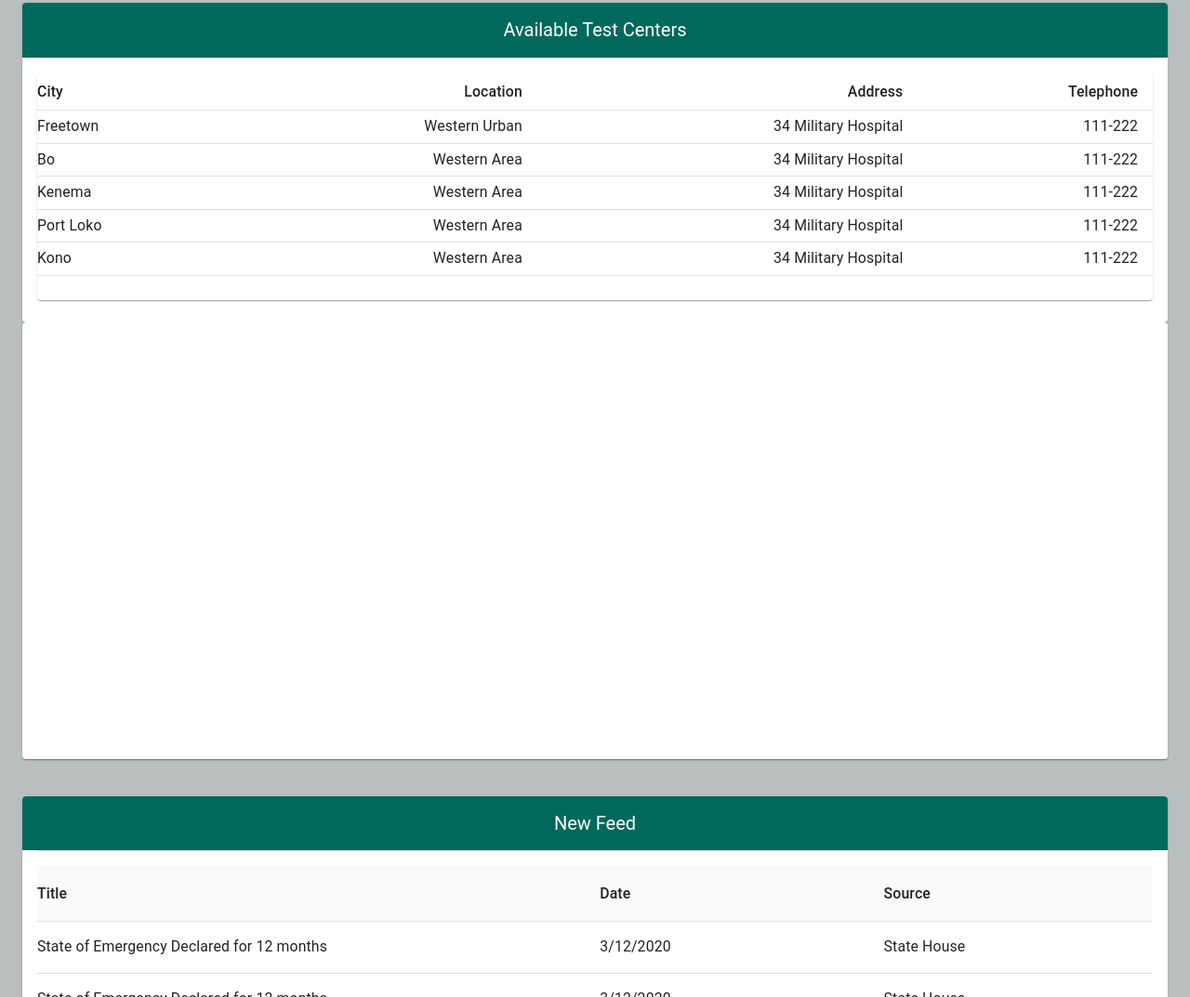
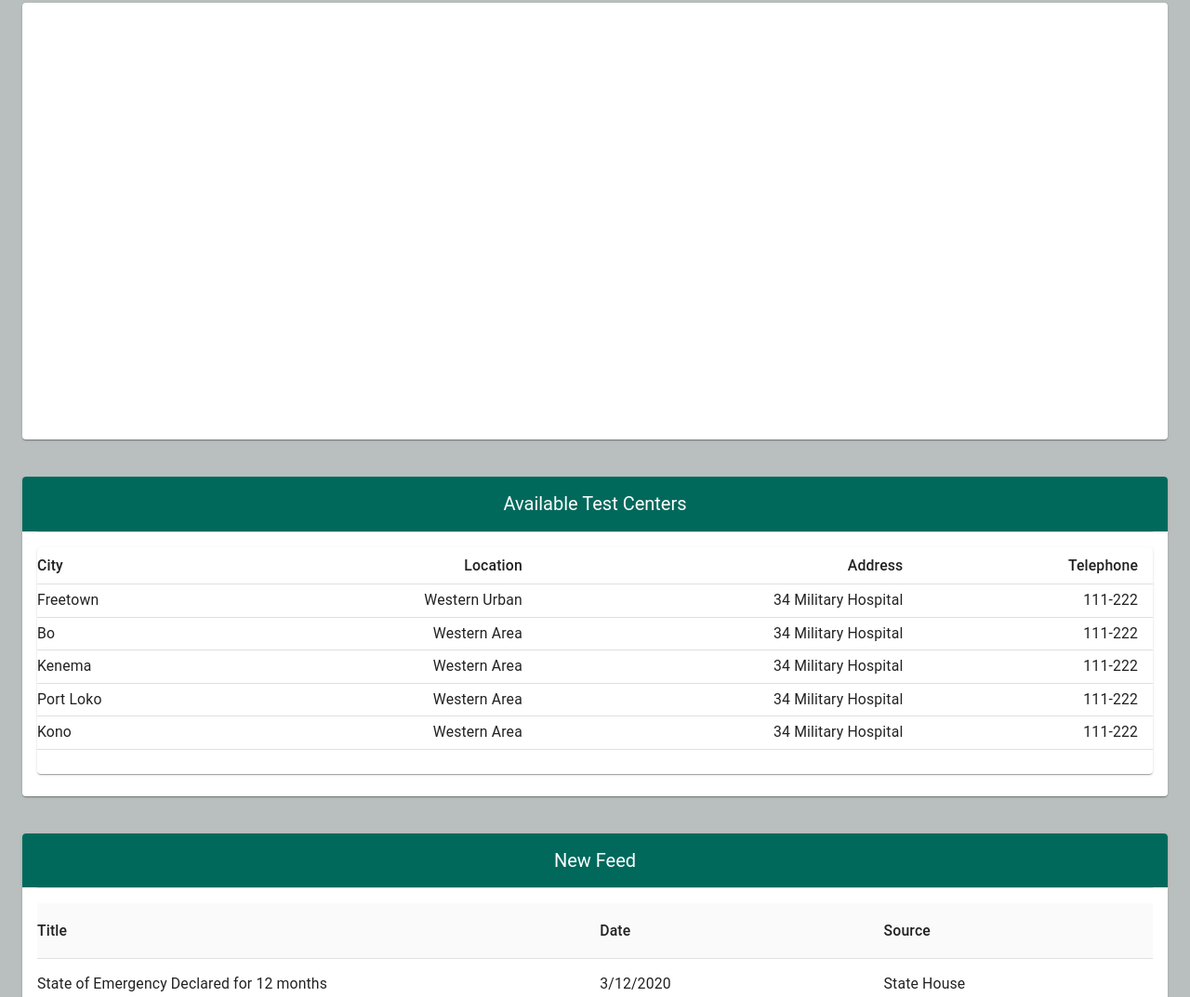
Before and after one commit to ernestkamara/covid-19-sl, a Gatsby site: page / in a window 1280 px wide. Shown: the part 447-1520 px from the top of the page at 93% size. Built offline with nearby package versions, Linux system fonts and the light colour scheme; Gatsby itself is replaced by a stand-in of ours; some packages are replaced by stand-ins of ours; no server answers; the database is empty.

Commit message:
moved test center table display below the map

```diff
--- a/src/pages/index.js
+++ b/src/pages/index.js
@@ -57,10 +57,19 @@ const IndexPage = () => {
         m={1}
       >
         <Box flexGrow={1} p={1}>
+          <Map />
+        </Box>
+      </Box>
+      <Box
+        display="flex"
+        flexDirection={matches ? "row" : "column"}
+        p={1}
+        m={1}
+      >
+        <Box flexGrow={1} p={1}>
         <TestCenters
             title={"Available Test Centers"}
           />
-          <Map />
         </Box>
       </Box>
       <Box
```
